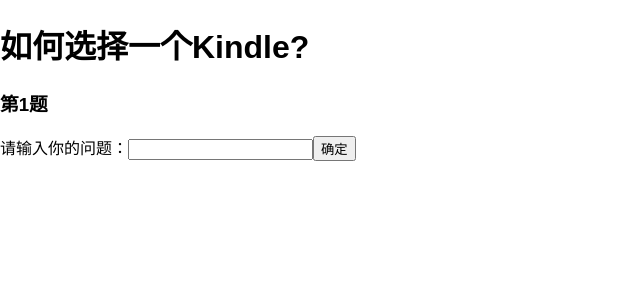
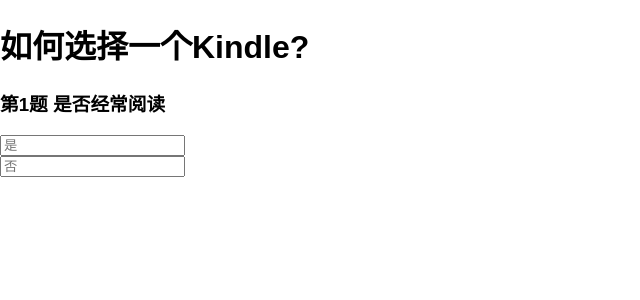
Before and after one commit to gloye/BestChoice, a React (Create React App) app in the folder project/: page /question in a window 1280 px wide. Shown: the top 300 px of the page, without its empty margins (0-640 px from the left). Built offline with nearby package versions, Linux system fonts and the light colour scheme.

Commit message:
问题修改

```diff
--- a/project/src/choice/pages/question.js
+++ b/project/src/choice/pages/question.js
@@ -16,7 +16,8 @@
     return (
       <div>
         <h3>第1题 是否经常阅读</h3>
-        <Choice handleFocus={props.handleFocus} isFocus={props.isFocus} />
+        <Choice handleFocus={()=>{props.handleFocus(0)}} cancelFocus={props.cancelFocus} isFocus={props.isFocus===0} val='是' />
+        <Choice handleFocus={()=>{props.handleFocus(1)}} cancelFocus={props.cancelFocus} isFocus={props.isFocus===1} val='否' />
       </div>
     );
   }
@@ -24,13 +25,14 @@
 
 function Choice(props) {
   return (
-    <div style={{ display: "inline" }}>
+    <div>
       <input
         type="text"
-        placeholder="是"
+        placeholder={props.val}
         onFocus={e => {
           props.handleFocus(e);
         }}
+        onBlur={(e)=>{props.cancelFocus(e)}}
       />
       <Res isFocus={props.isFocus} />
     </div>
@@ -41,7 +43,7 @@
   if (props.isFocus) {
     return (
       <div style={{ display: "inline" }}>
-        <input type="text" placeholder="Kindle" />
+        <input type="text" placeholder='Kindle' value={props.res} />
         <button>下一题</button>
       </div>
     );
@@ -57,28 +59,37 @@
     const handleFocus = this.handleFocus.bind(this)
     const handleSubmit = this.handleSubmit.bind(this)
     const handleInput = this.handleInput.bind(this)
+    const cancelFocus = this.cancelFocus.bind(this)
     this.state = {
-      completed: false,
-      isFocus: false,
+      completed: true,
+      isFocus: -1,
       handleFocus,
       handleSubmit,
-      handleInput
+      handleInput,
+      cancelFocus
     };
   }
-  handleFocus(e) {
-    this.setState({
-      isFocus: true
-    });
+  /* 获取焦点 */
+  handleFocus(idx) {
+    this.setState({isFocus:idx})
   }
+  /* 离开焦点 */
+  cancelFocus(e){
+    console.log(e.target)
+    // this.setState({isFocus:-1})
+  }
+  /* 提交 */
   handleSubmit(e) {
     e.preventDefault()
     this.setState({
       completed: true
     });
   }
+  /* 输入 */
   handleInput(e){
     console.log(e.target.value)
   }
+
   render() {
     const state = this.state;
     return (
```
